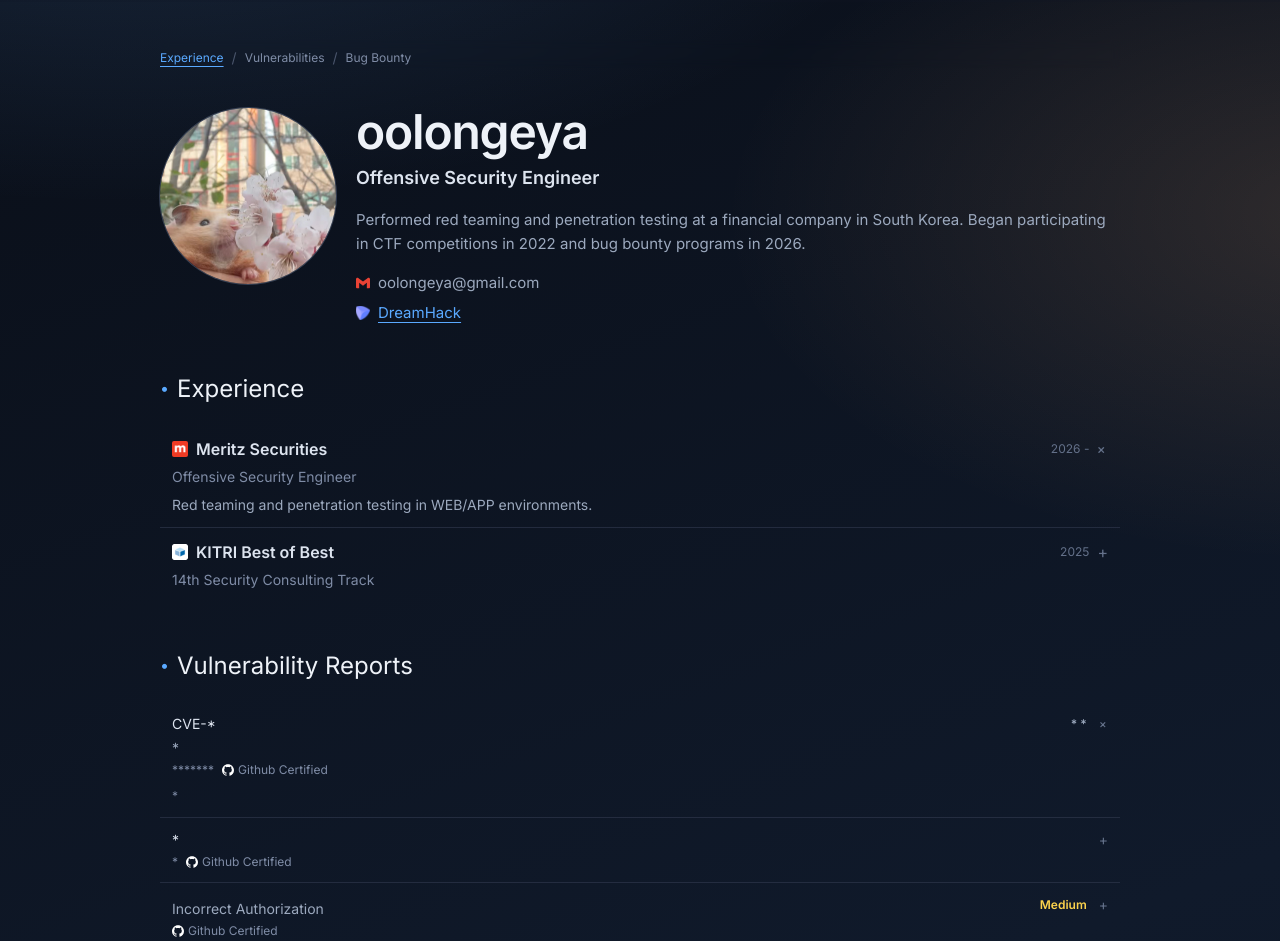
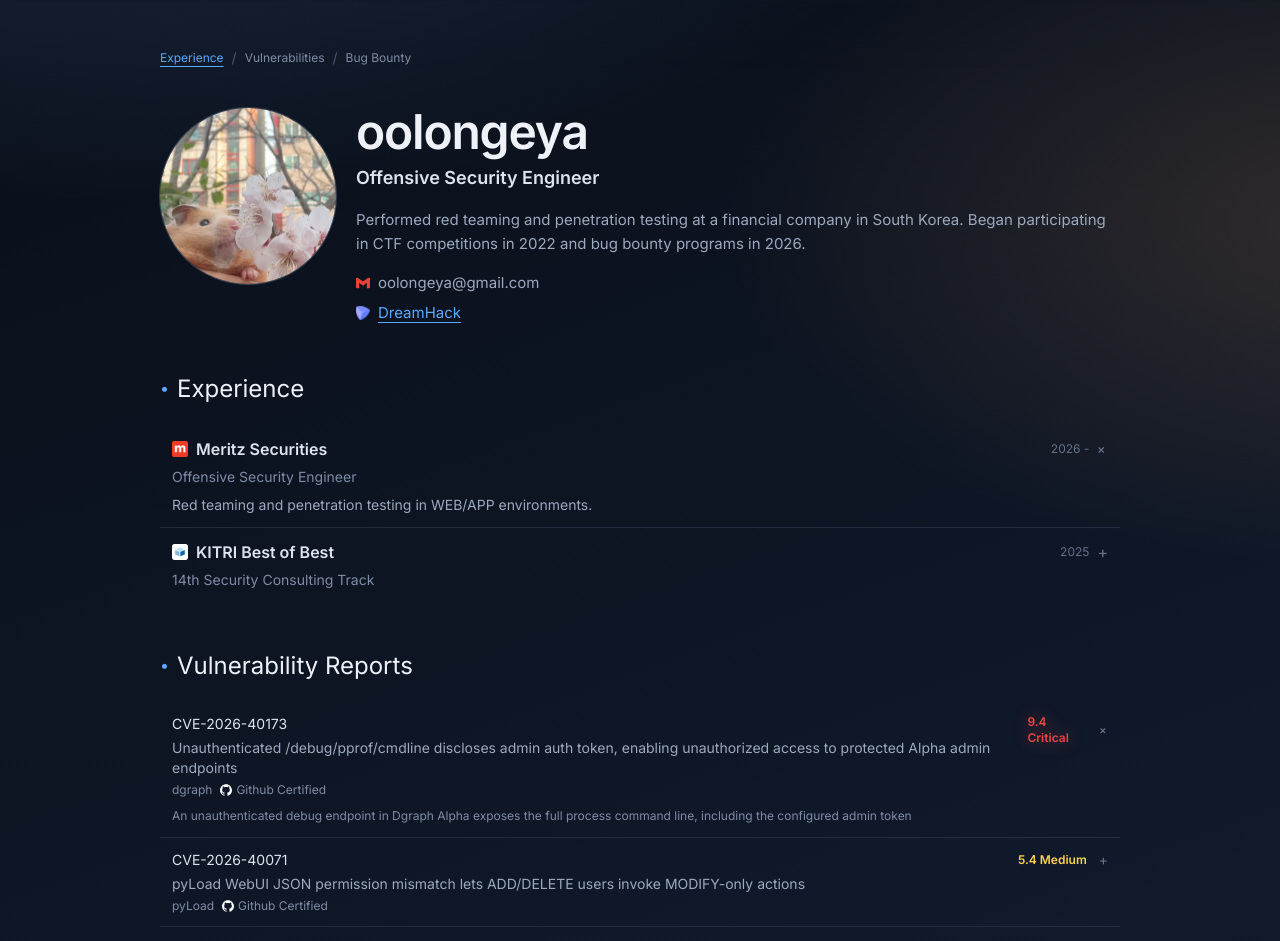
Before and after one commit to komi22/oolongeya, a Next.js app: page / in a window 1280 px wide. Shown: the top 941 px of the page. Built offline with nearby package versions, Linux system fonts and the light colour scheme.

Commit message:
Update page.js

```diff
--- a/app/page.js
+++ b/app/page.js
@@ -30,42 +30,42 @@
 
 const vulnerabilities = [
   {
-    id: "CVE-*",
-    scoreValue: "*",
-    grade: "*",
+    id: "CVE-2026-40173",
+    scoreValue: "9.4",
+    grade: "Critical",
     title:
-      "*",
-    product: "*******",
+      "Unauthenticated /debug/pprof/cmdline discloses admin auth token, enabling unauthorized access to protected Alpha admin endpoints",
+    product: "dgraph",
     productIcon: "",
     verificationLabel: "Github Certified",
     verificationIcon: "/icons/github.svg",
     description:
-      "*",
+      "An unauthenticated debug endpoint in Dgraph Alpha exposes the full process command line, including the configured admin token",
   },
   {
-    id: "*",
-    scoreValue: "",
-    grade: "",
+    id: "CVE-2026-40071",
+    scoreValue: "5.4",
+    grade: "Medium",
     title:
-      "",
-    product: "*",
+      "pyLoad WebUI JSON permission mismatch lets ADD/DELETE users invoke MODIFY-only actions",
+    product: "pyLoad",
     productIcon: "",
     verificationLabel: "Github Certified",
     verificationIcon: "/icons/github.svg",
     description:
-      "*",
+      "pyLoad is a free and open-source download manager written in Python. Prior to 0.5.0b3.dev97, the /json/package_order, /json/link_order, and /json/abort_link WebUI JSON endpoints enforce weaker permissions than the core API methods they invoke. This allows authenticated low-privileged users to execute MODIFY operations that should be denied by pyLoad's own permission model.",
   },
   {
-    id: "",
-    scoreValue: "",
-    grade: "Medium",
-    title: "Incorrect Authorization",
-    product: "",
+    id: "CVE-2026-41133",
+    scoreValue: "8.8",
+    grade: "High",
+    title: "Stale Session Privilege After Role/Permission Change",
+    product: "pyload-ng",
     productIcon: "",
     verificationLabel: "Github Certified",
     verificationIcon: "/icons/github.svg",
     description:
-      "",
+      "already logged-in user can keep old (revoked) privileges until logout/session expiry, enabling continued privileged actions.",
   },
   {
     id: "CVE-2026-3589",
```
